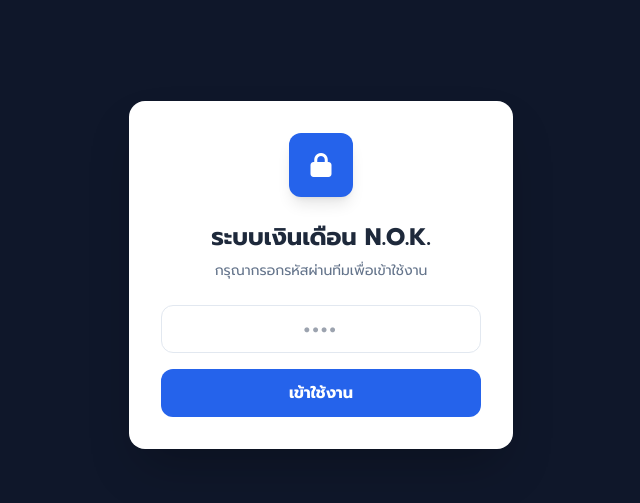
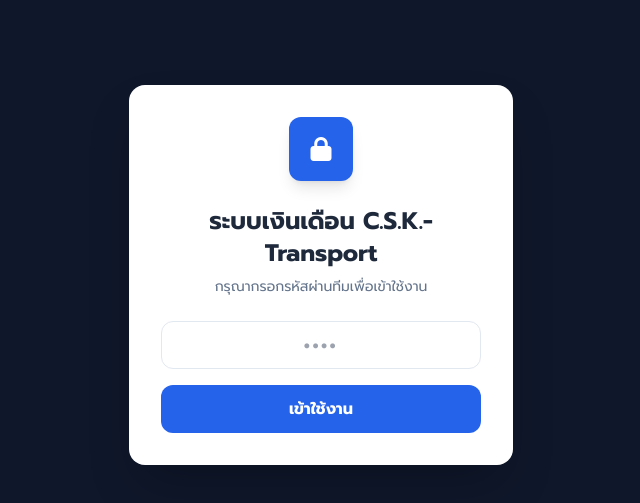
Before and after one commit to oneonlyday01-sys/C.K.S.-Transport, a website: page index.html in a window 1280 px wide. Shown: the part 125-628 px from the top of the page, without its empty margins (319-959 px from the left). Drawn offline with nearby package versions, Linux system fonts and the light colour scheme; some packages are replaced by stand-ins of ours; a script that the page names is missing.

Commit message:
index.html

```diff
--- a/index.html
+++ b/index.html
@@ -4,7 +4,7 @@
     <meta charset="UTF-8">
     <base target="_top">
     <meta name="viewport" content="width=device-width, initial-scale=1.0, maximum-scale=1.0, user-scalable=no">
-    <title>ระบบเงินเดือน N.O.K. (Cloud)</title>
+    <title>ระบบเงินเดือน C.S.K.-Transport(Cloud)</title>
 
     <!-- Libraries -->
     <script src="https://cdn.tailwindcss.com"></script>
@@ -65,7 +65,7 @@
     <div id="login-overlay" class="fixed inset-0 bg-slate-900 z-[10000] flex flex-col justify-center items-center p-6 transition-opacity duration-500">
         <div class="bg-white p-8 rounded-2xl shadow-2xl w-full max-w-sm text-center">
             <div class="mb-6"><div class="w-16 h-16 bg-blue-600 rounded-xl mx-auto flex items-center justify-center text-white text-2xl shadow-lg"><i class="fa-solid fa-lock"></i></div></div>
-            <h2 class="text-2xl font-bold text-slate-800 mb-2">ระบบเงินเดือน N.O.K.</h2>
+            <h2 class="text-2xl font-bold text-slate-800 mb-2">ระบบเงินเดือน C.S.K.-Transport</h2>
             <p class="text-slate-500 mb-6 text-sm">กรุณากรอกรหัสผ่านทีมเพื่อเข้าใช้งาน</p>
             <input type="password" id="team-pin" class="form-control text-center text-2xl tracking-widest font-bold mb-4" placeholder="••••" maxlength="4" inputmode="numeric">
             <button onclick="window.checkPin()" class="w-full bg-blue-600 text-white py-3 rounded-xl font-bold hover:bg-blue-700 transition">เข้าใช้งาน</button>
@@ -82,14 +82,14 @@
 
     <!-- Mobile Header -->
     <div class="md:hidden fixed top-0 left-0 right-0 h-16 bg-slate-900 z-40 flex items-center justify-between px-4 shadow-md">
-        <div class="flex items-center text-white font-bold text-lg"><i class="fa-solid fa-building-user text-sky-400 mr-2"></i> N.O.K.</div>
+        <div class="flex items-center text-white font-bold text-lg"><i class="fa-solid fa-building-user text-sky-400 mr-2"></i> C.S.K.-Transport</div>
         <button onclick="toggleSidebar()" class="text-white p-2"><i class="fa-solid fa-bars text-xl"></i></button>
     </div>
 
     <!-- Sidebar -->
     <aside id="sidebar" class="fixed inset-y-0 left-0 w-72 glass-sidebar text-white z-50 transform -translate-x-full md:translate-x-0 transition-transform duration-300 shadow-2xl flex flex-col">
         <div class="h-20 flex items-center px-8 font-bold text-2xl tracking-wide border-b border-slate-700/50">
-            <div class="bg-gradient-to-br from-sky-400 to-blue-600 w-10 h-10 rounded-lg flex items-center justify-center mr-3 shadow-lg"><i class="fa-solid fa-building text-white text-lg"></i></div><span>N.O.K.</span>
+            <div class="bg-gradient-to-br from-sky-400 to-blue-600 w-10 h-10 rounded-lg flex items-center justify-center mr-3 shadow-lg"><i class="fa-solid fa-building text-white text-lg"></i></div><span>C.S.K.-Transport</span>
         </div>
         <nav class="flex-1 overflow-y-auto p-4 space-y-1">
             <div class="text-xs font-bold text-slate-500 uppercase px-4 mb-2 mt-2">เมนูหลัก</div>
```
